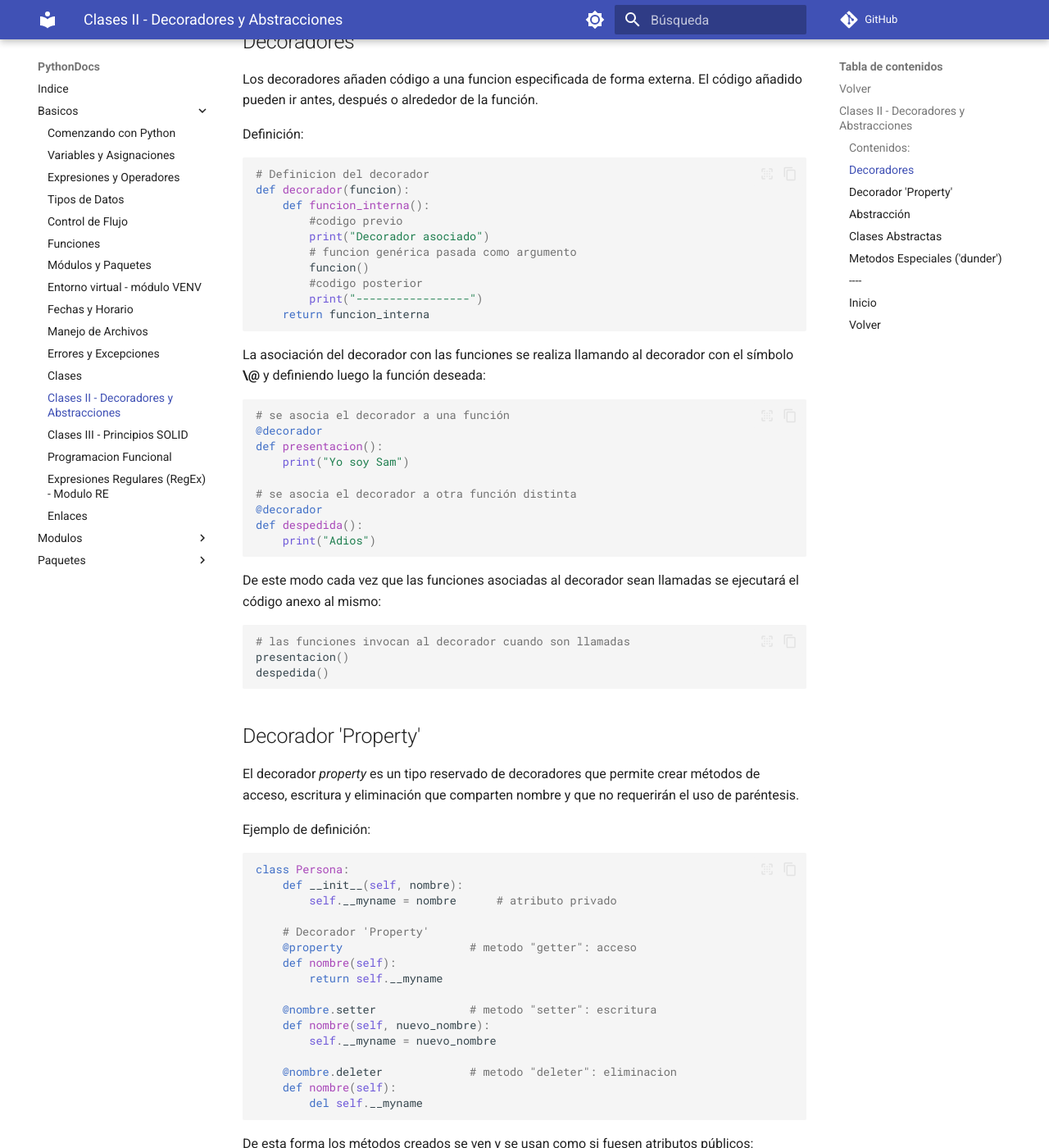
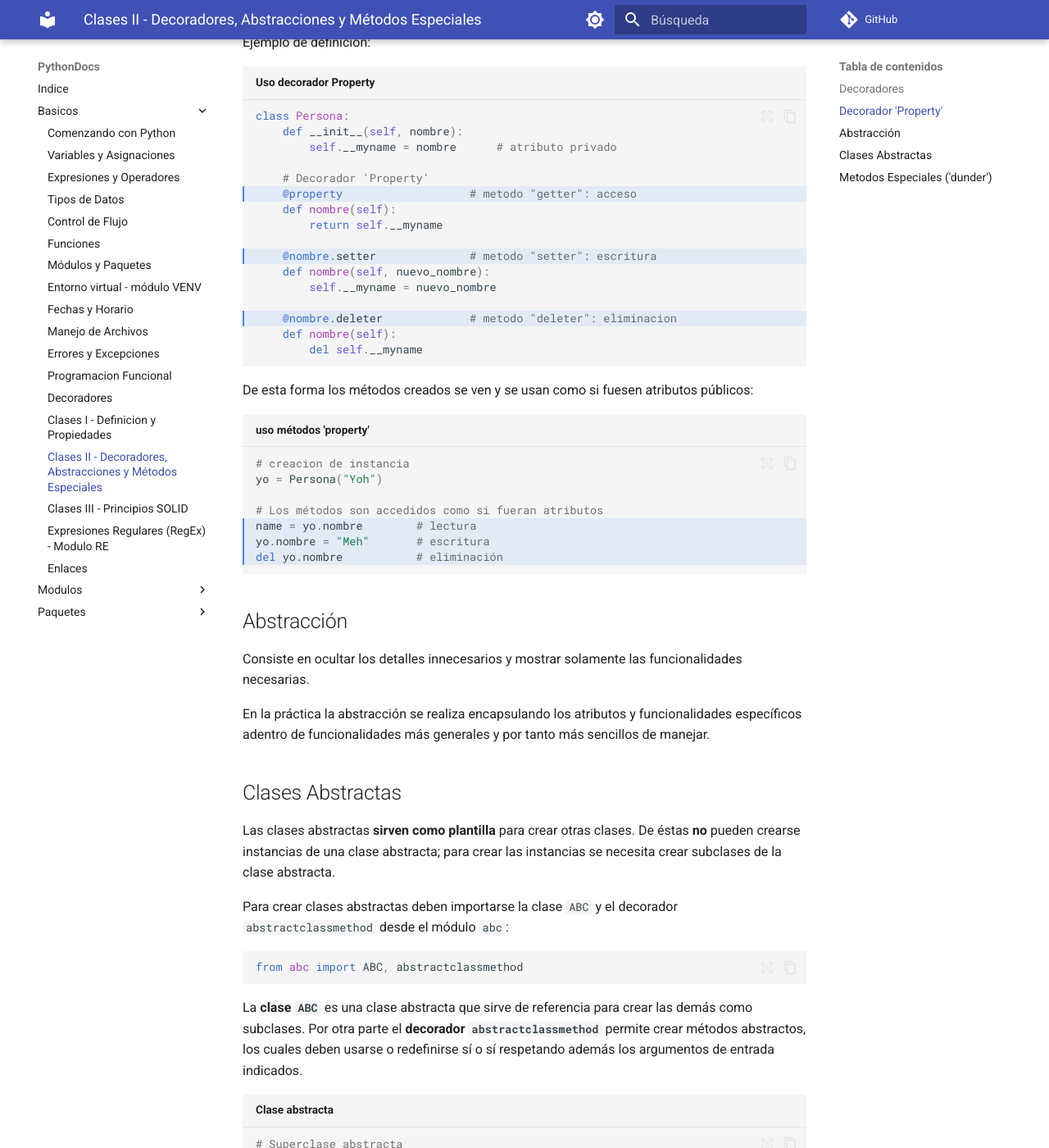
Before and after one commit to alejrot/python-docs, an MkDocs documentation site: the page built from docs/contenido/13-decoradores_abstracciones.md, in a window 1280 px wide and 1400 px high, scrolled down 484 px. Shown: the whole window at 82% size. Built offline with MkDocs 1.6.1 and Material for MkDocs 9.7.7, drawn with Linux system fonts in a browser that asks for light colours; comment, search, counter and statistics services are not loaded; some of the changed text lies outside the part shown.

Commit message:
Decoradores reexplicados

````diff
--- a/docs/contenido/13-decoradores_abstracciones.md
+++ b/docs/contenido/13-decoradores_abstracciones.md
@@ -1,14 +1,6 @@
-## [Volver](../README.md#clases-ii-decoradores-y-abstracciones)
 
 
-# Clases II - Decoradores y Abstracciones
-
-### Contenidos:
-- [Decoradores](#decoradores)
-- [Decorador 'Property'](#decorador-property)
-- [Abstracción](#abstracción)
-- [Clases Abstractas](#clases-abstractas)
-- [Métodos Especiales ('dunder')](#metodos-especiales-dunder)
+# Clases II - Decoradores, Abstracciones y Métodos Especiales
 
 
 
@@ -16,51 +8,17 @@
 
 Los decoradores añaden código a una funcion especificada de forma externa. El código añadido pueden ir antes, después o alrededor de la función.
 
+[Más sobre los decoradores](decoradores.md)
 
-Definición:
-```python
-# Definicion del decorador
-def decorador(funcion):
-    def funcion_interna():
-        #codigo previo
-        print("Decorador asociado")
-        # funcion genérica pasada como argumento
-        funcion()
-        #codigo posterior
-        print("-----------------")
-    return funcion_interna
-```
-
-La asociación del decorador con las funciones se realiza llamando al decorador con el símbolo **\@** y definiendo luego la función deseada:
-
-```python
-# se asocia el decorador a una función
-@decorador
-def presentacion():
-    print("Yo soy Sam")
-
-# se asocia el decorador a otra función distinta
-@decorador
-def despedida():
-    print("Adios")
-```
-
-De este modo cada vez que las funciones asociadas al decorador sean llamadas se ejecutará el código anexo al mismo:
-
-```python
-# las funciones invocan al decorador cuando son llamadas
-presentacion()
-despedida()
-```
 
 
 ## Decorador 'Property'
 
-El decorador *property* es un tipo reservado de decoradores que permite crear métodos de acceso, escritura y eliminación que comparten nombre y que no requerirán el uso de paréntesis.
+El decorador `property` es un tipo reservado de decoradores que permite crear métodos de acceso, escritura y eliminación que comparten nombre y que no requerirán el uso de paréntesis.
 
 Ejemplo de definición:
 
-```python
+```python hl_lines="6 10 14" title="Uso decorador Property"
 class Persona:
     def __init__(self, nombre):
         self.__myname = nombre      # atributo privado
@@ -80,17 +38,14 @@
 ```
 De esta forma los métodos creados se ven y se usan como si fuesen atributos públicos:
 
-```python
+```python title="uso métodos 'property'" hl_lines="5-7"
 # creacion de instancia
 yo = Persona("Yoh")
 
 # Los métodos son accedidos como si fueran atributos
-print(yo.nombre )       # acceso
+name = yo.nombre        # lectura
 yo.nombre = "Meh"       # escritura
-print(yo.nombre )       # acceso
-
-# eliminación del atributo
-del yo.nombre
+del yo.nombre           # eliminación
 ```
 
 
@@ -106,45 +61,45 @@
 
 Las clases abstractas **sirven como plantilla** para crear otras clases. De éstas **no** pueden crearse instancias de una clase abstracta; para crear las instancias se necesita crear subclases de la clase abstracta.
 
-Para crear clases abstractas deben importarse la clase ***ABC*** y el decorador ***abstractclassmethod*** desde el módulo **abc**:
+Para crear clases abstractas deben importarse la clase `ABC` y el decorador `abstractclassmethod` desde el módulo `abc`:
 ```python
 from abc import ABC, abstractclassmethod
 ```
 
-La clase *ABC* es una clase abstracta que sirve de referencia para crear las demás como subclases. Por otra parte el decorador *abstractclassmethod* permite crear métodos abstractos,los cuales  deben usarse o redefinirse sí o sí.
+La **clase `ABC`** es una clase abstracta que sirve de referencia para crear las demás como subclases. Por otra parte el **decorador `abstractclassmethod`** permite crear métodos abstractos, los cuales  deben usarse o redefinirse sí o sí respetando además los argumentos de entrada indicados.
 
-```python
+```python title="Clase abstracta" hl_lines="2 5 12"
 # Superclase abstracta
 class Persona(ABC):
-    # los metodos abstractos DEBEN ser redefinidos por las subclases SI O SI
+
+    # inicializador abstracto: se invoca o se reemplaza
     @abstractclassmethod
-    # inicializador abstracto: se invoca o se reemplaza
     def __init__(self, nombre, edad, actividad):
         self.nombre = nombre
         self.edad   = edad
         self.actividad = actividad
 
+    #metodo abstracto vacío: debe redefinirse por las subclases SI O SI
     @abstractclassmethod
-    #metodo abstracto vacío: debe redefinirse
     def hacer_actividad(self):
         pass                    # no hace nada
 
-    # metodos opcionales
+    # metodo opcional con comportamiento ya definido
     def presentarse(self):
         print(f"Me llamo {self.nombre} y tengo {self.edad} años")
 ```
 Lo interesante de crear un método abstracto es que éste obliga a las subclases a asignarle un comportamiento (polimorfismo) so pena de arrojar error.
 
 
-```python
+```python title="Subclases de clase abstracta"
 # Subclases de la clase abstracta
 class Estudiante(Persona):
     def __init__(self, nombre, edad, actividad):
         # uso inicializador abstracto
         super().__init__(nombre,edad, actividad)
 
+    #polimorfismo sobre metodo abstracto (obligatorio)
     def hacer_actividad(self):
-        #polimorfismo sobre metodo abstracto (obligatorio)
         print(f"Estoy estudiando: {self.actividad}")
 
 
@@ -153,17 +108,13 @@
         # uso inicializador abstracto
         super().__init__(nombre,edad, actividad)
 
+    #polimorfismo sobre metodo abstracto (obligatorio)
     def hacer_actividad(self):
-        #polimorfismo sobre metodo abstracto (obligatorio)
         print(f"Estoy trabajando en: {self.actividad}")
 ```
-La clase abstracta no admite instancias directas:
-```python
-# instancia de clase abstracta
-yo = Persona("Meh","35")    # da ERROR
-```
+
 Las clases derivadas de la clase abstracta se usan normalmente:
-```python
+```python title="Uso de subclases"
 #instancias de las clases 'hijas'
 yo = Estudiante("Meh","35", "developing")
 yo.presentarse()
@@ -174,6 +125,12 @@
 tu.hacer_actividad()    # uso metodo modificado
 ```
 
+!!! failure "Error: instancias directas"
+    La clase abstracta **no admite instancias directas**:
+    ```python
+    # instancia de clase abstracta
+    yo = Persona("Meh","35")    # da ERROR
+    ```
 
 ## Metodos Especiales ('dunder')
 
@@ -181,7 +138,7 @@
 
 En este ejemplo se muestran algunos de los métodos especiales más usados:
 
-```python
+```python hl_lines="3 8  12  17" title="Métodos especiales"
 class Persona:
     # Inicializador de instancias
     def __init__(self, nombre,edad):
@@ -227,11 +184,3 @@
 tu_y_yo = tu + yo
 print(tu_y_yo)
 ```
-
-
-----
-----
-----
-
-## [Inicio](#clases-ii---decoradores-y-abstracciones)
-## [Volver](../README.md#clases-ii-decoradores-y-abstracciones)
--- a/mkdocs.yml
+++ b/mkdocs.yml
@@ -124,11 +124,14 @@
     - Fechas y Horario: contenido/9-fechas.md
     - Manejo de Archivos: contenido/10-manejo_archivos.md
     - Errores y Excepciones: contenido/11-excepciones.md
-    - Clases: contenido/12-clases.md
-    - Clases II - Decoradores y Abstracciones: contenido/13-decoradores_abstracciones.md
+    - Programacion Funcional: contenido/15-programacion_funcional.md
+    - Decoradores: contenido/decoradores.md
+
+    - Clases I - Definicion y Propiedades: contenido/12-clases.md
+    - Clases II - Decoradores, Abstracciones y Métodos Especiales: contenido/13-decoradores_abstracciones.md
     - Clases III - Principios SOLID: contenido/14-SOLID.md
-    - Programacion Funcional: contenido/15-programacion_funcional.md
     - Expresiones Regulares (RegEx) - Modulo RE: contenido/16-regex.md
+
     - Enlaces: contenido/enlaces.md
   - Modulos:
     - Pathlib - Manejo de rutas : modulos/pathlib.md
````
Also changed, not shown: docs/contenido/15-programacion_funcional.md (+2 -0 lines), docs/contenido/decoradores.md (added, +109 -0 lines), docs/index.md (+10 -3 lines), 1 other file.
